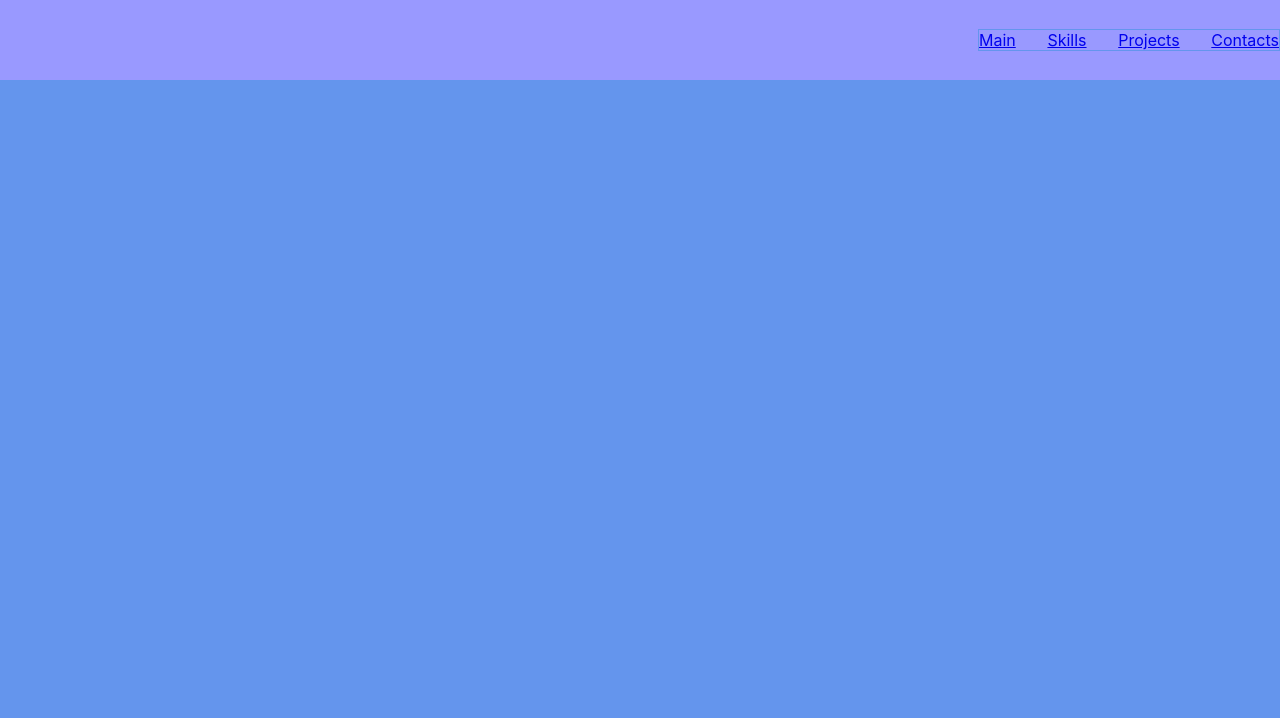
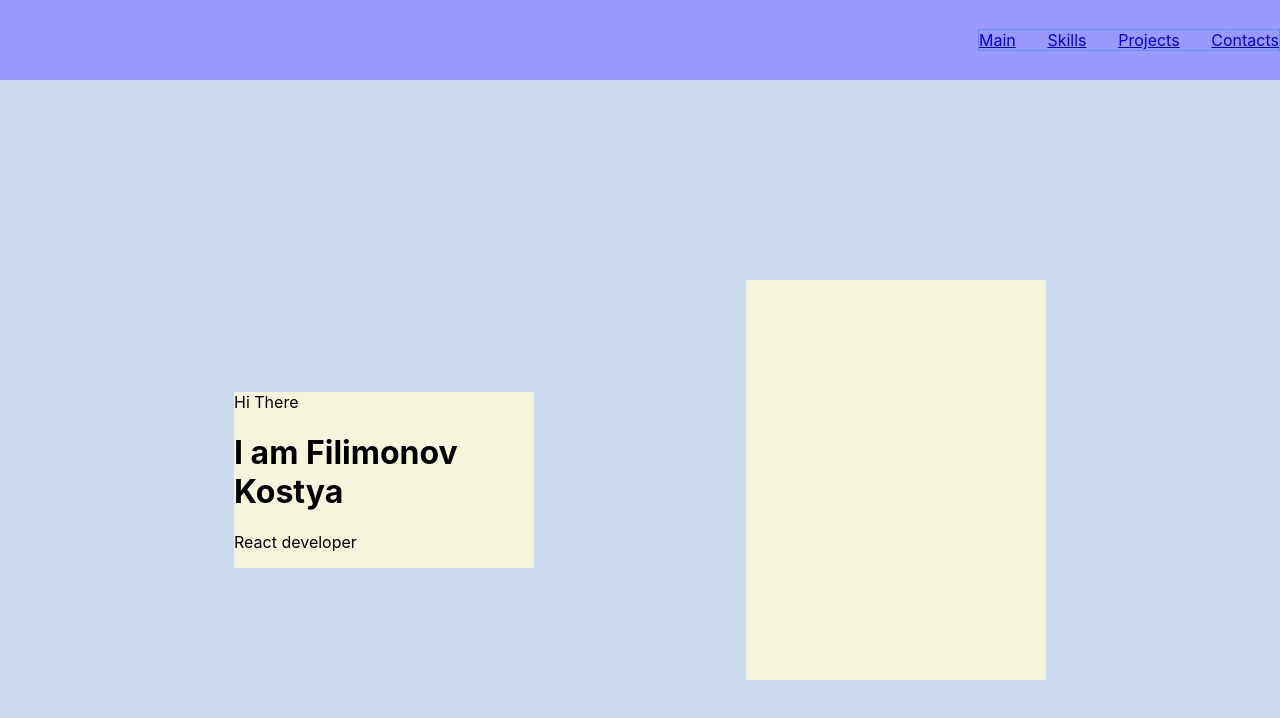
Before and after one commit to FilimonovKostya/Portfolio, a React (Create React App) app: page / in a window 1280 px wide. Shown: the top 718 px of the page. Built offline with nearby package versions, Linux system fonts and the light colour scheme.

Commit message:
style Main.tsx

```diff
--- a/src/Main/Main.module.css
+++ b/src/Main/Main.module.css
@@ -1,4 +1,24 @@
-.mainBlock{
+.mainBlock {
     height: 100vh;
-    background: cornflowerblue;
+    background: #ccd9ef;
 }
+
+.container{
+    height: 100%;
+    width: 80%;
+    margin: 0 auto;
+    display: flex;
+    align-items: center;
+    justify-content: space-around;
+}
+
+.greeting {
+    width: 300px;
+    background: beige;
+}
+
+.photo {
+    width: 300px;
+    height: 400px;
+    background: beige;
+}
--- a/src/Main/Main.tsx
+++ b/src/Main/Main.tsx
@@ -5,5 +5,17 @@ import style from './Main.module.css'
 export const Main = () => {
     return <div className={style.mainBlock}>
 
+        <div className={style.container}>
+
+            <div className={style.greeting}>
+                <span> Hi There </span>
+                <h1> I am Filimonov Kostya </h1>
+                <p>React developer</p>
+            </div>
+            <div className={style.photo}>
+
+            </div>
+
+        </div>
     </div>
 }
```
